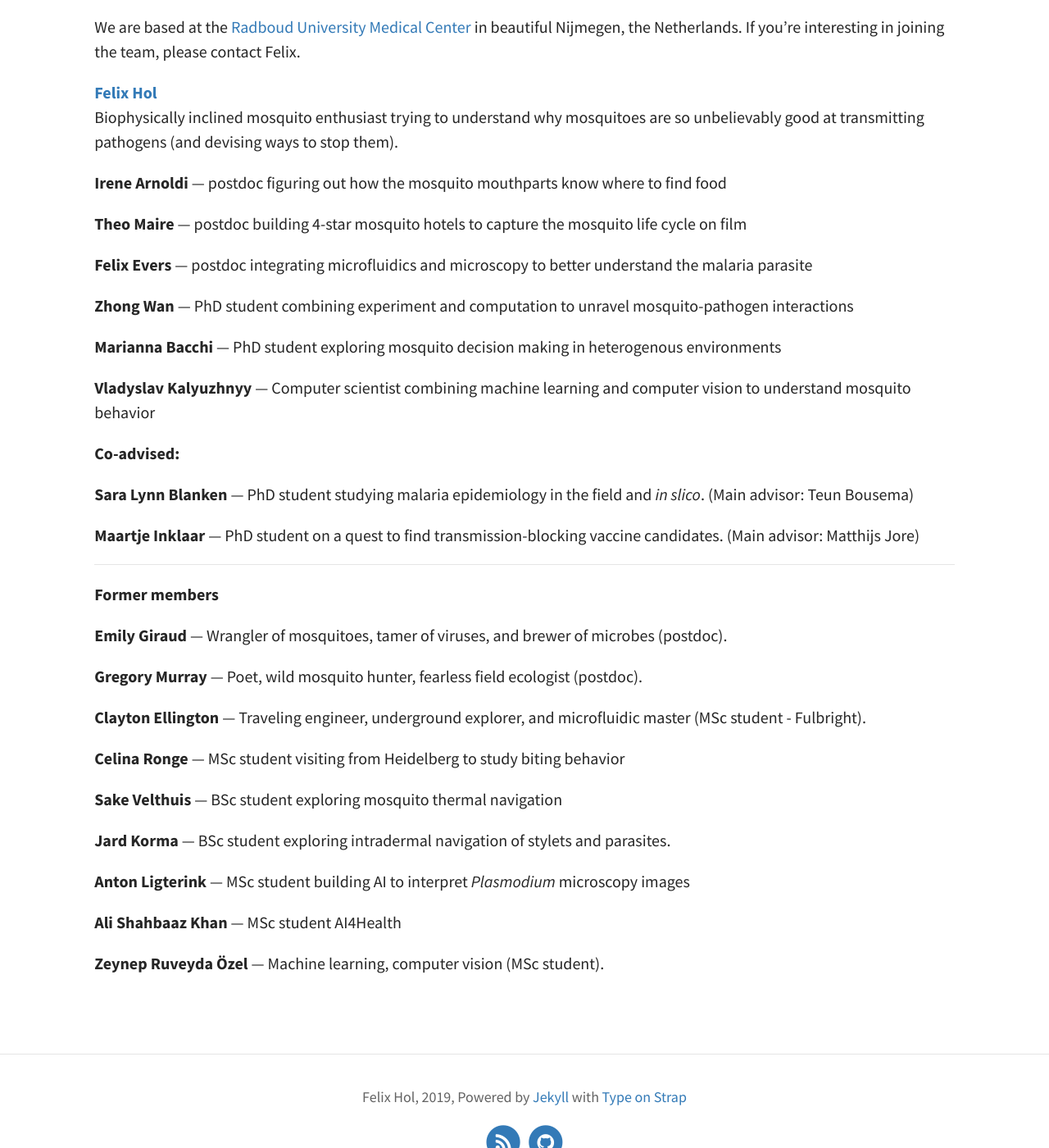
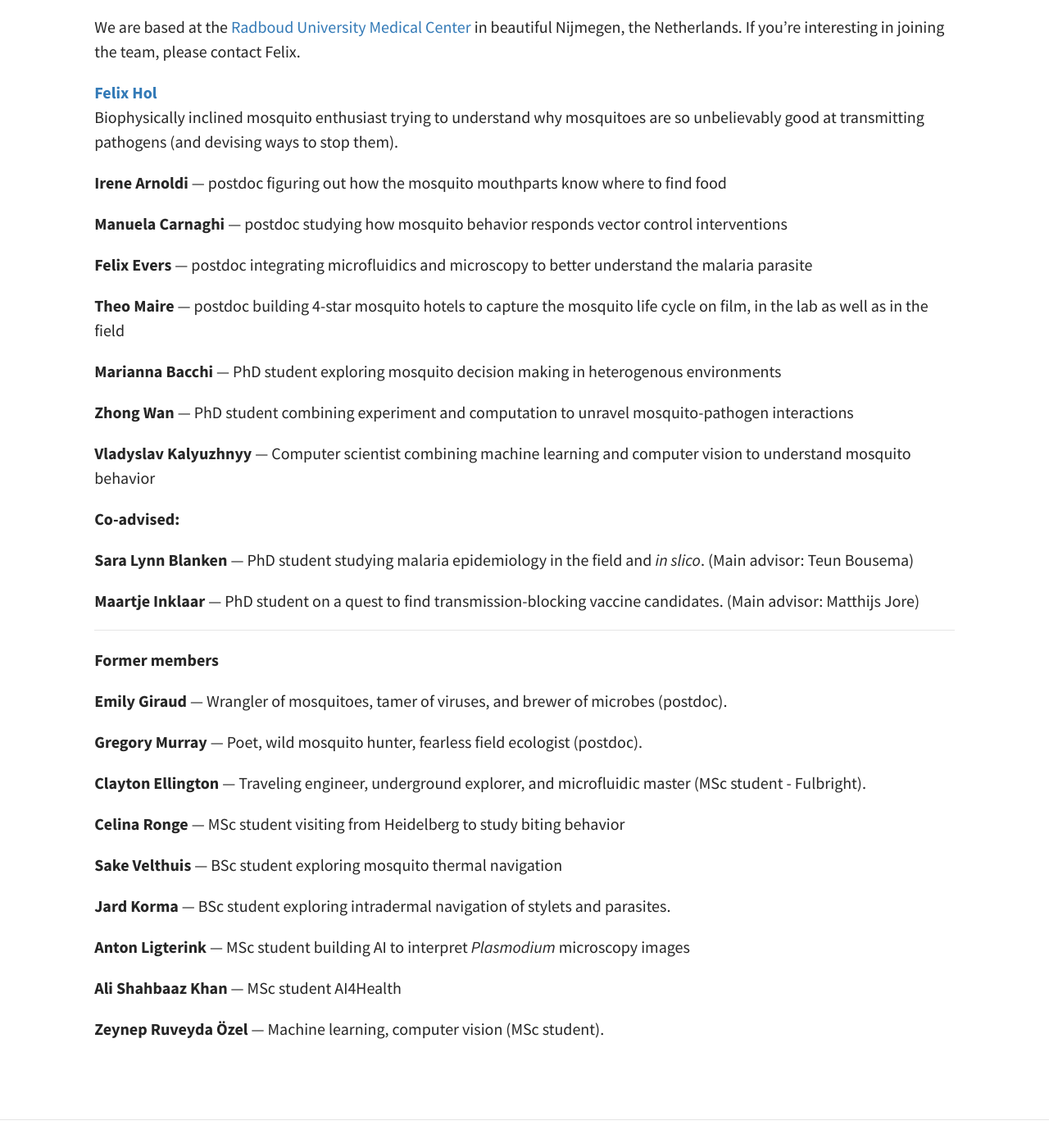
Before and after one commit to felixhol/felixhol.github.io, a Jekyll site: the page built from pages/03Team.md, in a window 1280 px wide and 1400 px high, scrolled down 304 px. Shown: the whole window at 82% size. Built offline with Jekyll 4.4.1, drawn with Linux system fonts in a browser that asks for light colours; some of the changed text lies outside the part shown.

Commit message:
updates Jan 2026

```diff
--- a/_config.yml
+++ b/_config.yml
@@ -13,7 +13,7 @@ favicon: assets/favicon.ico                             # Icon displayed in the
 header_text: quantitative mosquito biology                                           # Change Blog header text
 header_feature_image: assets/img/bitingMosquito.jpg
 footer_text: >
-  Felix Hol, 2019, Powered by <a href="https://jekyllrb.com/">Jekyll</a> with <a href="https://github.com/sylhare/Type-on-Strap">Type on Strap</a>
+  Felix Hol, 2026, Powered by <a href="https://jekyllrb.com/">Jekyll</a> with <a href="https://github.com/sylhare/Type-on-Strap">Type on Strap</a>
 
 # Icons
   # rss:  # Make sure you created a feed.xml with feed.xml layout
--- a/pages/03Team.md
+++ b/pages/03Team.md
@@ -13,13 +13,15 @@ Biophysically inclined mosquito enthusiast trying to understand why mosquitoes a
 
 **Irene Arnoldi** &mdash; postdoc figuring out how the mosquito mouthparts know where to find food
 
-**Theo Maire** &mdash; postdoc building 4-star mosquito hotels to capture the mosquito life cycle on film
+**Manuela Carnaghi** &mdash; postdoc studying how mosquito behavior responds vector control interventions
 
 **Felix Evers**  &mdash; postdoc integrating microfluidics and microscopy to better understand the malaria parasite
 
-**Zhong Wan**  &mdash; PhD student combining experiment and computation to unravel mosquito-pathogen interactions
+**Theo Maire** &mdash; postdoc building 4-star mosquito hotels to capture the mosquito life cycle on film, in the lab as well as in the field
 
 **Marianna Bacchi**  &mdash; PhD student exploring mosquito decision making in heterogenous environments
+
+**Zhong Wan**  &mdash; PhD student combining experiment and computation to unravel mosquito-pathogen interactions
 
 **Vladyslav Kalyuzhnyy** &mdash; Computer scientist combining machine learning and computer vision to understand mosquito behavior
 
```
Also changed, not shown: pages/02Publications.md (+4 -0 lines).
